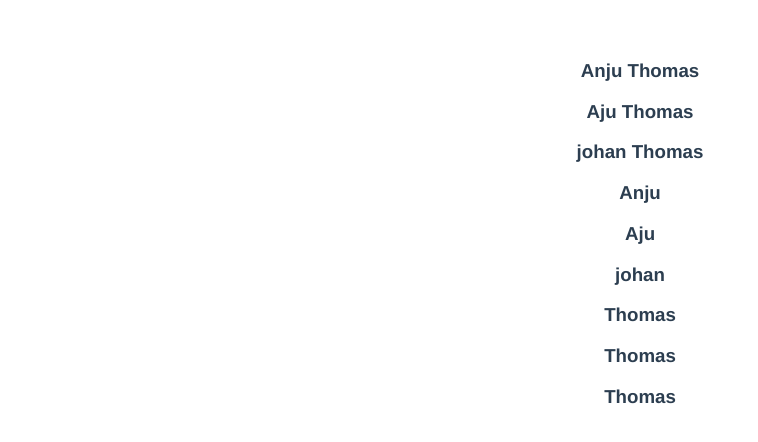
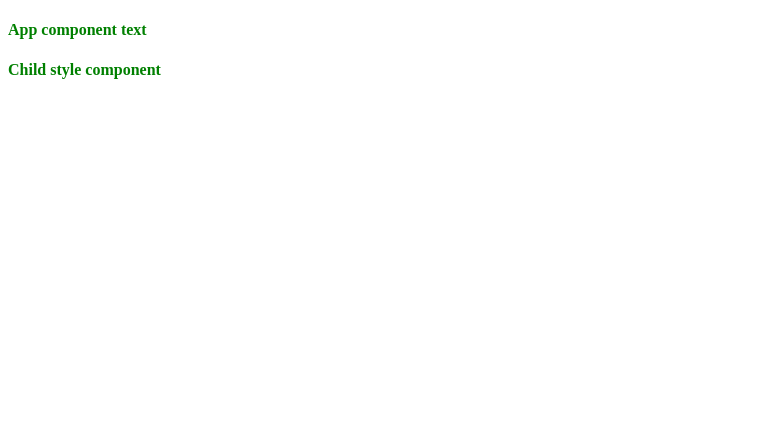
Before and after one commit to nivyapeter/vue-learning, a Vue app in the folder hello-world/: page / in a window 1280 px wide. Shown: the top 442 px of the page, without its empty margins (0-758 px from the left). Built offline with nearby package versions, Linux system fonts and the light colour scheme.

Commit message:
feat: component styles with scoped in vue

```diff
--- a/hello-world/src/App.vue
+++ b/hello-world/src/App.vue
@@ -1,31 +1,18 @@
 <template>
   <div>
-    <name-list>
-      <template v-slot:default="slotProps">
-        {{ slotProps.firstName }} {{ slotProps.lastName }}
-      </template>
-    </name-list>
-
-    <name-list>
-      <template v-slot:default="slotProps">
-        {{ slotProps.firstName }}
-      </template>
-    </name-list>
-
-    <name-list>
-      <template v-slot:default="slotProps">
-        {{ slotProps.lastName }}
-      </template>
-    </name-list>
+    <h4>App component text</h4>
+    <child-styles>
+      <h4>Child style component</h4>
+    </child-styles>
   </div>
 </template>
 
 <script>
-import NameList from "./components/NameList.vue";
+import ChildStyles from "./components/ChildStyles.vue";
 export default {
   name: "App",
   components: {
-    NameList,
+    ChildStyles,
   },
   data() {
     return {
@@ -36,7 +23,7 @@ export default {
 };
 </script>
 
-<style>
+<style scoped>
 #app {
   font-family: Avenir, Helvetica, Arial, sans-serif;
   -webkit-font-smoothing: antialiased;
@@ -59,4 +46,7 @@ export default {
 .sold-out {
   color: red;
 }
+h4 {
+  color: green;
+}
 </style>
--- /dev/null
+++ b/hello-world/src/components/ChildStyles.vue
@@ -0,0 +1,18 @@
+<template>
+  <div>
+    <!-- <h4>Child styles component text</h4> -->
+    <slot></slot>
+  </div>
+</template>
+
+<script>
+export default {
+  name: "ChildStyles",
+};
+</script>
+
+<style scoped>
+h4 {
+  color: orangered;
+}
+</style>
```
